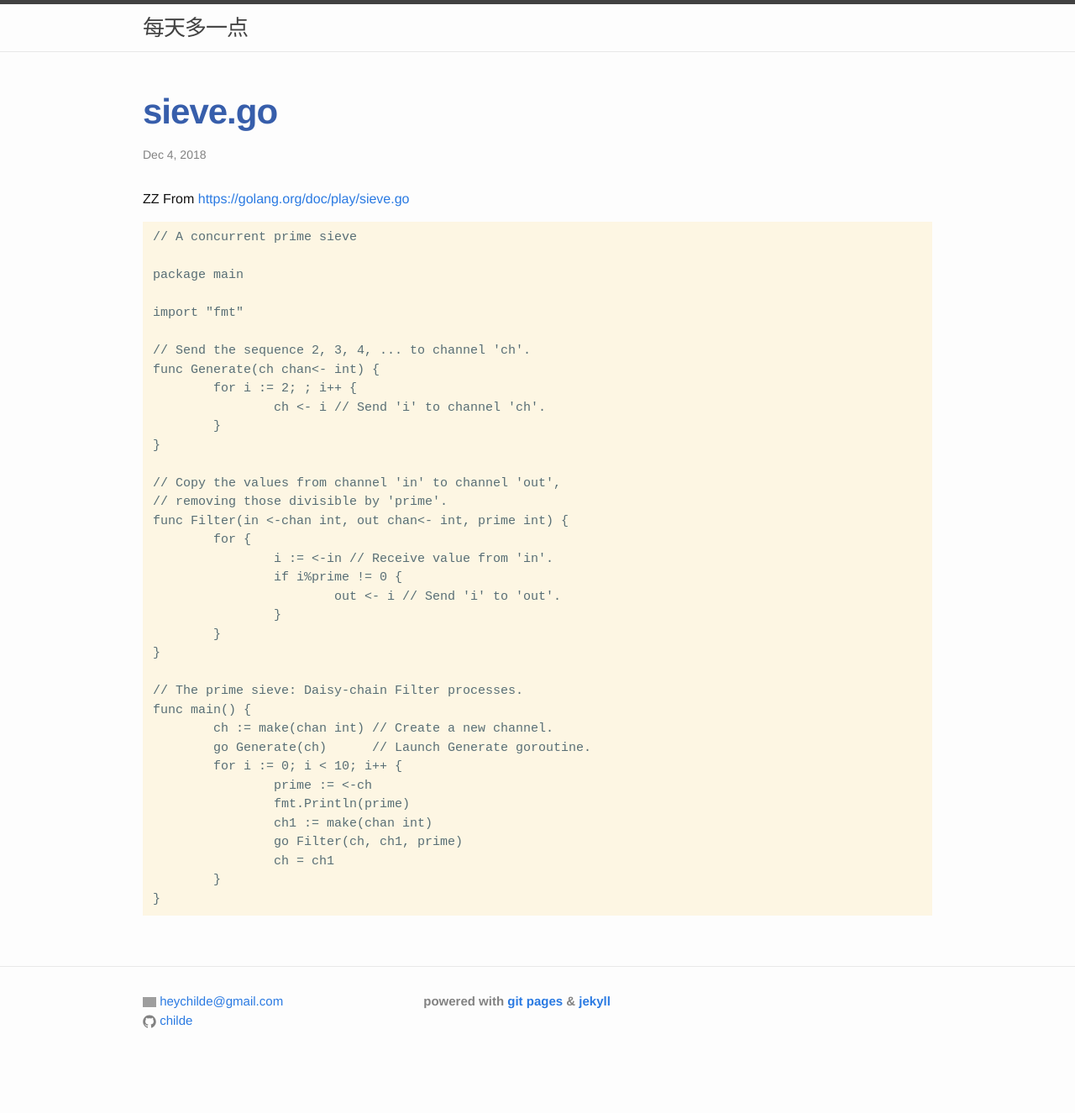
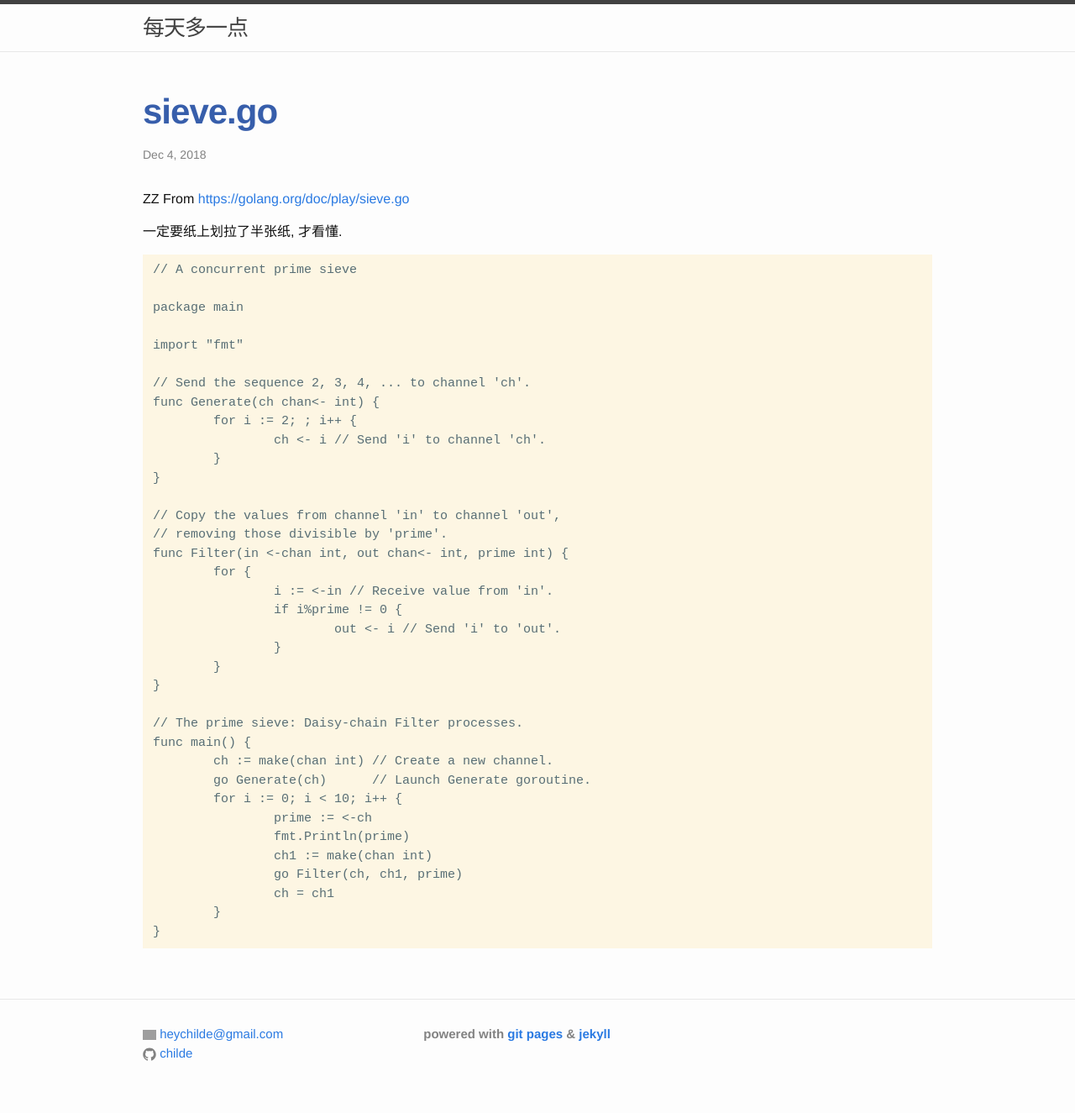
Before and after one commit to childe/gitcommit.today, a Jekyll site: the page built from _posts/2018-12-04-sieve.md, in a window 1280 px wide. Shown: the whole page at 84% size. Built offline with Jekyll 4.4.1, drawn with Linux system fonts in a browser that asks for light colours; before the commit the page ends 1286 px from its top, so only the background shows below that; grey boxes are pictures that could not be loaded.

Commit message:
modified:   _posts/2018-12-04-sieve.md

````diff
--- a/_posts/2018-12-04-sieve.md
+++ b/_posts/2018-12-04-sieve.md
@@ -7,6 +7,8 @@ date: 2018-12-04T14:01:35+0800
 ---
 
 ZZ From [https://golang.org/doc/play/sieve.go](https://golang.org/doc/play/sieve.go)
+
+一定要纸上划拉了半张纸, 才看懂.
 
 ```
 // A concurrent prime sieve
````
